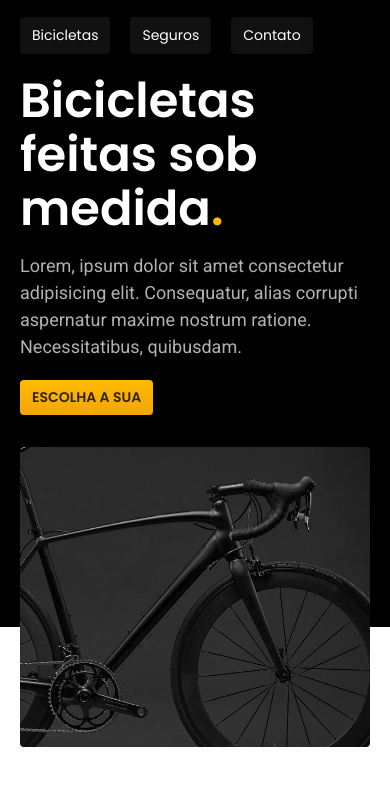
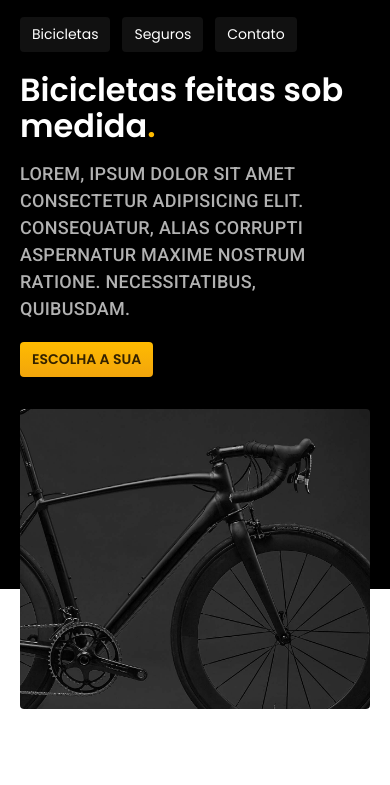
Before and after one commit to moisesmengo/bickcraft, a plain HTML site: page index.html in a window 390 px wide. Shown: the part 55-840 px from the top of the page. Drawn offline with Linux system fonts and the light colour scheme.

Commit message:
tipografias utilitárias

```diff
--- a/css/global/header.css
+++ b/css/global/header.css
@@ -19,17 +19,14 @@
 .header-menu a {
   padding: 16px 0;
   display: inline-block;
-  font-size: 18px;
   position: relative;
-  font-family: "Poppins", sans-serif;
-  font-weight: 400;
 }
 .header-menu a::after {
   content: "";
   display: block;
   height: 2px;
   width: 0;
-  background:  var(--cor-0);
+  background: var(--cor-0);
   transition: 0.4s;
   margin-top: 4px;
   position: absolute;
@@ -57,7 +54,7 @@
 }
 @media (max-width: 600px) {
   .header-menu {
-    gap: 12pxpx;
+    gap: 12px;
   }
   .header-menu a,
   .introducao a {
--- a/css/home/introducao.css
+++ b/css/home/introducao.css
@@ -23,14 +23,6 @@
   margin-bottom: 20px;
 }
 
-@media (max-width: 1200px) {
-  .introducao h1 {
-    font-size: 48px;
-  }
-  .introducao p {
-    font-size: 18px;
-  }
-}
 @media (max-width: 800px) {
   .introducao-bg {
     background: var(--cor-11);
@@ -45,7 +37,6 @@
     padding-bottom: 0;
   }
   .introducao h1 {
-    font-size: 48px;
     margin-bottom: 16px;
   }
   .introducao img {
--- a/css/utilidades/componentes.css
+++ b/css/utilidades/componentes.css
@@ -6,11 +6,7 @@
   box-shadow: 0 1px 2px 0 rgba(0, 0, 0, 0.1);
   text-transform: uppercase;
   color: var(--cor-p5);
-  font-size: 18px;
-  line-height: 1.33;
-  font-weight: bold;
-  font-family: "Poppins", sans-serif;
-  font-weight: 600;
+  font: 600 1.125rem/1.35 "Poppins", sans-serif;
 }
 .botao:hover {
   background: linear-gradient(#ffb60d, #e59317);
@@ -22,6 +18,6 @@
 @media (max-width: 600px) {
   .botao {
     padding: 8px 12px;
-    font-size: 14px;
+    font-size: 1rem;
   }
 }
--- a/css/utilidades/tipografia.css
+++ b/css/utilidades/tipografia.css
@@ -1,12 +1,62 @@
-.texto-grande {
-  font-size: 64px;
-  line-height: 1.125;
-  font-family: "Poppins", sans-serif;
+.font-1-xs {
+  font: 400 0.7rem/1.35 "Poppins", sans-serif;
+}
+.font-2-xs {
+  font: 400 0.875rem/1.43 "Roboto", sans-serif;
+}
+.font-1-s {
+  font: 400 1rem/1.5 "Poppins", sans-serif;
+}
+.font-2-s {
+  font: 400 1rem/1.5 "Roboto", sans-serif;
+}
+.font-1-m,
+.font-1-m-b {
+  font: 400 1.125rem/1.35 "Poppins", sans-serif;
+}
+.font-1-m-b {
   font-weight: 600;
 }
-.texto-medio {
-  font-size: 24px;
-  font-family: "Roboto", sans-serif;
-  font-weight: 400;
-  line-height: 1.5;
+.font-2-m {
+  font: 500 1.125rem/1.35 "Roboto", sans-serif;
 }
+.font-1-l {
+  font: 400 1.5rem/1.5 "Poppins", sans-serif;
+}
+.font-2-l,
+.font-2-l-b {
+  font: 400 1.5rem/1.5 "Roboto", sans-serif;
+}
+.font-2-l {
+  font-weight: 500;
+  letter-spacing: 0.015em;
+  text-transform: uppercase;
+}
+.font-1-xl {
+  font: 600 2rem/1.25 "Poppins", sans-serif;
+}
+.font-2-xl {
+  font: 500 2rem/1.25 "Roboto", sans-serif;
+}
+.font-1-xxl {
+  font: 600 4rem/1.125 "Poppins", sans-serif;
+}
+
+@media (max-width: 1200px) {
+  .font-1-xxl {
+    font-size: 3rem;
+  }
+  .font-2-l,
+  .font-2-l-b {
+    font-size: 1.125rem;
+  }
+}
+@media (max-width: 800px) {
+  .font-1-xxl {
+    font-size: 2rem;
+  }
+  .font-1-xl,
+  .font-2-xl {
+    font-size: 1.5rem;
+  }
+}
--- a/index.html
+++ b/index.html
@@ -25,9 +25,11 @@
         </a>
         <nav aria-label="primária">
           <ul class="header-menu">
-            <li><a href="bicicletas.html" class="cor-0">Bicicletas</a></li>
-            <li><a href="seguros.html" class="cor-0">Seguros</a></li>
-            <li><a href="contato.html" class="cor-0">Contato</a></li>
+            <li>
+              <a href="bicicletas.html" class="cor-0 font-1-m">Bicicletas</a>
+            </li>
+            <li><a href="seguros.html" class="cor-0 font-1-m">Seguros</a></li>
+            <li><a href="contato.html" class="cor-0 font-1-m">Contato</a></li>
           </ul>
         </nav>
       </div>
@@ -36,10 +38,10 @@
     <main class="itroducao-bg">
       <div class="introducao">
         <div class="introducao-conteudo">
-          <h1 class="texto-grande cor-0">
+          <h1 class="font-1-xxl cor-0">
             Bicicletas feitas sob medida<span class="cor-p1">.</span>
           </h1>
-          <p class="texto-medio cor-5">
+          <p class="font-2-l cor-5">
             Lorem, ipsum dolor sit amet consectetur adipisicing elit.
             Consequatur, alias corrupti aspernatur maxime nostrum ratione.
             Necessitatibus, quibusdam.
```
